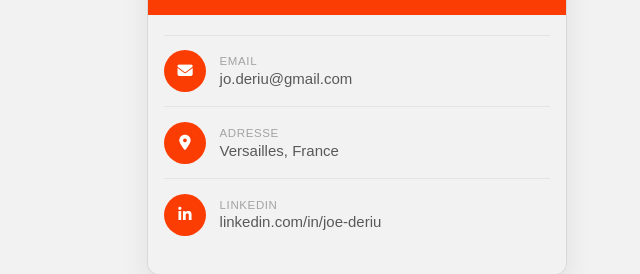
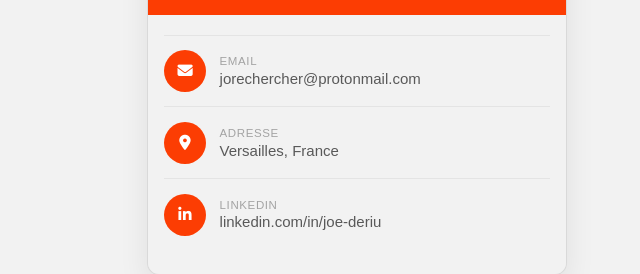
Before and after one commit to SocialKing75/Portfolio-super, a plain HTML site: page index.html in a window 1280 px wide. Shown: the part 1033-1307 px from the top of the page, 283-923 px from the left. Drawn offline with Linux system fonts and the light colour scheme; a web font is replaced by a local one.

Commit message:
Update contact email to jorechercher@protonmail.com
Co-Authored-By: Claude Sonnet 4.6 <noreply@anthropic.com>

```diff
--- a/index.html
+++ b/index.html
@@ -67,7 +67,7 @@
                     </p>
                     <div class="home__buttons">
                         <a class="home__button" href="about.html" data-translate="Découvrir mon profil">Découvrir mon profil</a>
-                        <a class="home__button home__button--outline" href="mailto:jo.deriu@gmail.com" data-translate="Me contacter">Me contacter</a>
+                        <a class="home__button home__button--outline" href="mailto:jorechercher@protonmail.com" data-translate="Me contacter">Me contacter</a>
                     </div>
                 </div>
 
@@ -98,7 +98,7 @@
                             <div class="contact-icon" aria-hidden="true"><i class="fa-solid fa-envelope"></i></div>
                             <div>
                                 <div class="contact-label">Email</div>
-                                <div class="contact-value"><a href="mailto:jo.deriu@gmail.com">jo.deriu@gmail.com</a></div>
+                                <div class="contact-value"><a href="mailto:jorechercher@protonmail.com">jorechercher@protonmail.com</a></div>
                             </div>
                         </div>
                         <div class="contact-row">
--- a/js/main.js
+++ b/js/main.js
@@ -187,7 +187,7 @@ document.addEventListener('DOMContentLoaded', () => {
             e.preventDefault();
             const email = document.getElementById('newsletter-email')?.value.trim() || '';
             if (!email) return;
-            const recipient = 'jo.deriu@gmail.com';
+            const recipient = 'jorechercher@protonmail.com';
             const subjectRaw = document.getElementById('newsletter-subject')?.value.trim() || '';
             const messageRaw = document.getElementById('newsletter-msg')?.value.trim() || '';
             const subject = encodeURIComponent(subjectRaw || 'Message depuis le portfolio');
```
